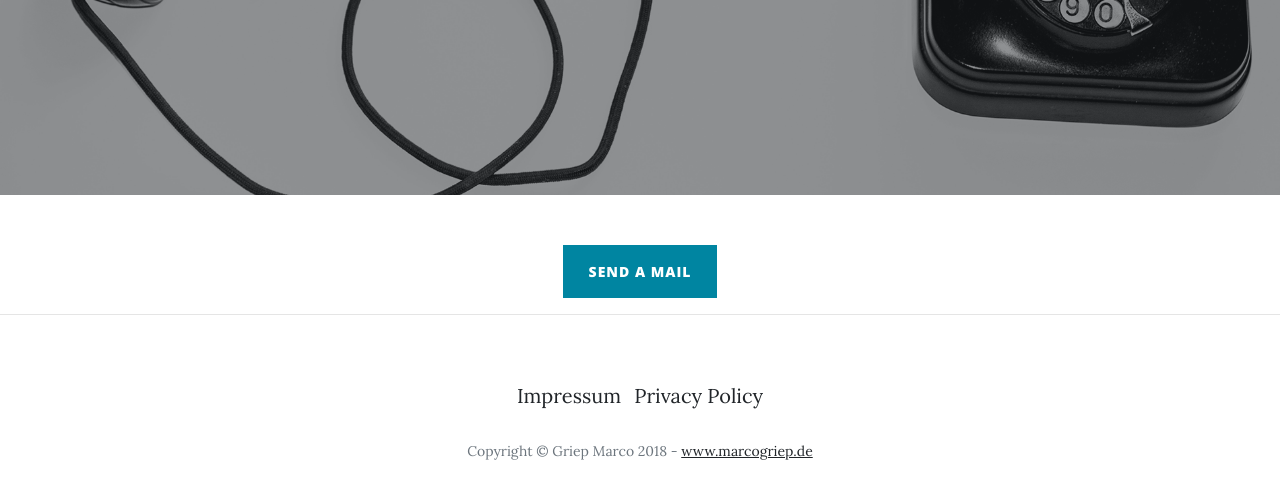
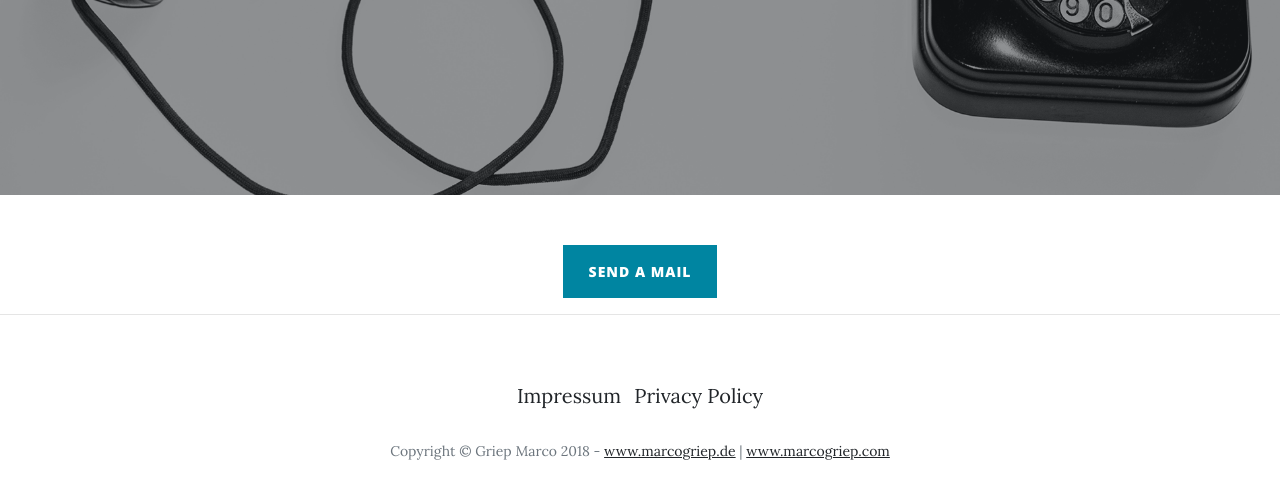
Before and after one commit to MarcoGriep88/WordPress-RSS-Feed-API, a website: page docs/contact.html in a window 1280 px wide. Shown: the part 337-836 px from the top of the page. Drawn offline with nearby package versions, Linux system fonts and the light colour scheme.

Commit message:
Englishe URL für Website hinzugefügt

```diff
--- a/docs/contact.html
+++ b/docs/contact.html
@@ -98,7 +98,7 @@
                     </a>
                   </li>
                 </ul>
-                <p class="copyright text-muted">Copyright &copy; Griep Marco 2018 - <a href="http://www.marcogriep.de" target="_blank">www.marcogriep.de</a></p>
+                <p class="copyright text-muted">Copyright &copy; Griep Marco 2018 - <a href="http://www.marcogriep.de" target="_blank">www.marcogriep.de</a> | <a href="http://www.marcogriep.com" target="_blank">www.marcogriep.com</a></p>
               </div>
             </div>
           </div>
```
Also changed, not shown: docs/docs.html (+1 -1 lines), docs/donate.html (+1 -1 lines), docs/download.html (+1 -1 lines), docs/impressum.html (+1 -1 lines), docs/index.html (+1 -1 lines), docs/privacypolicy.html (+1 -1 lines).
